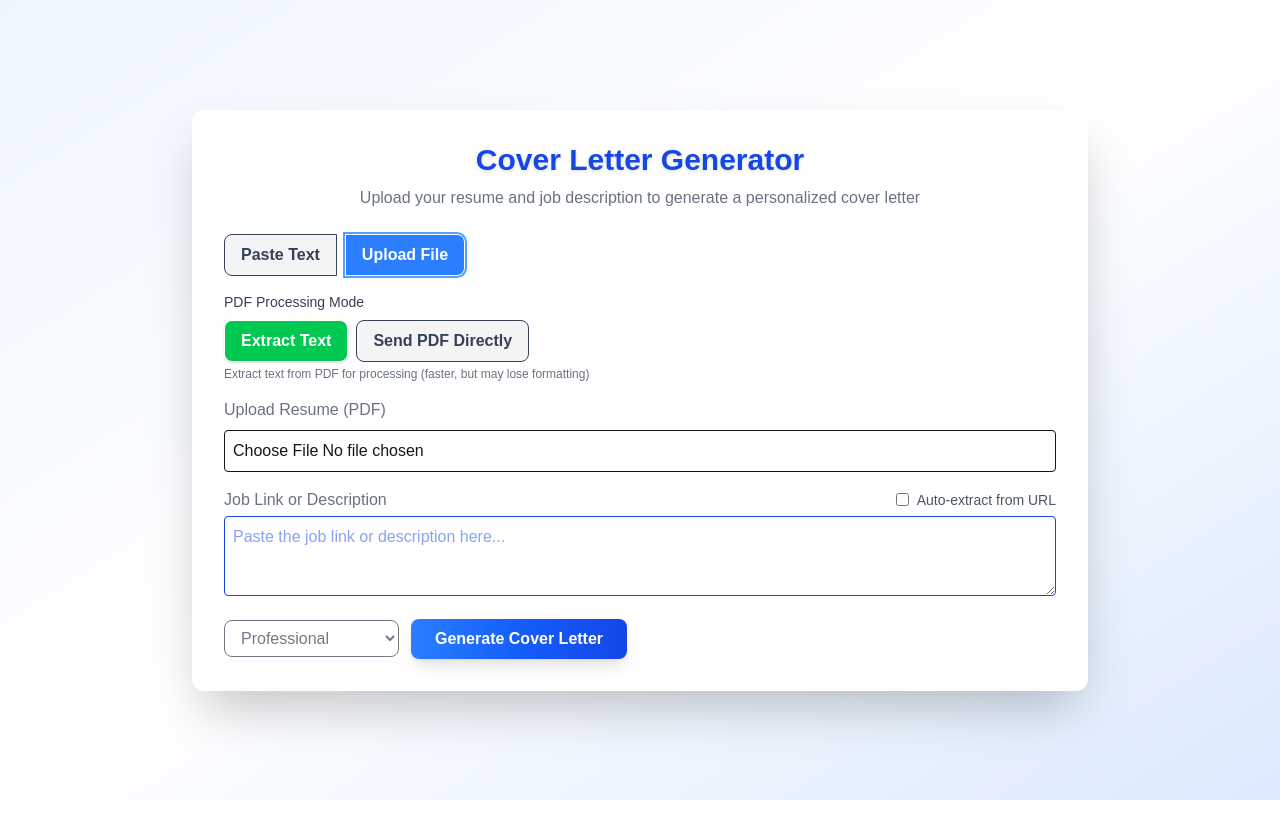
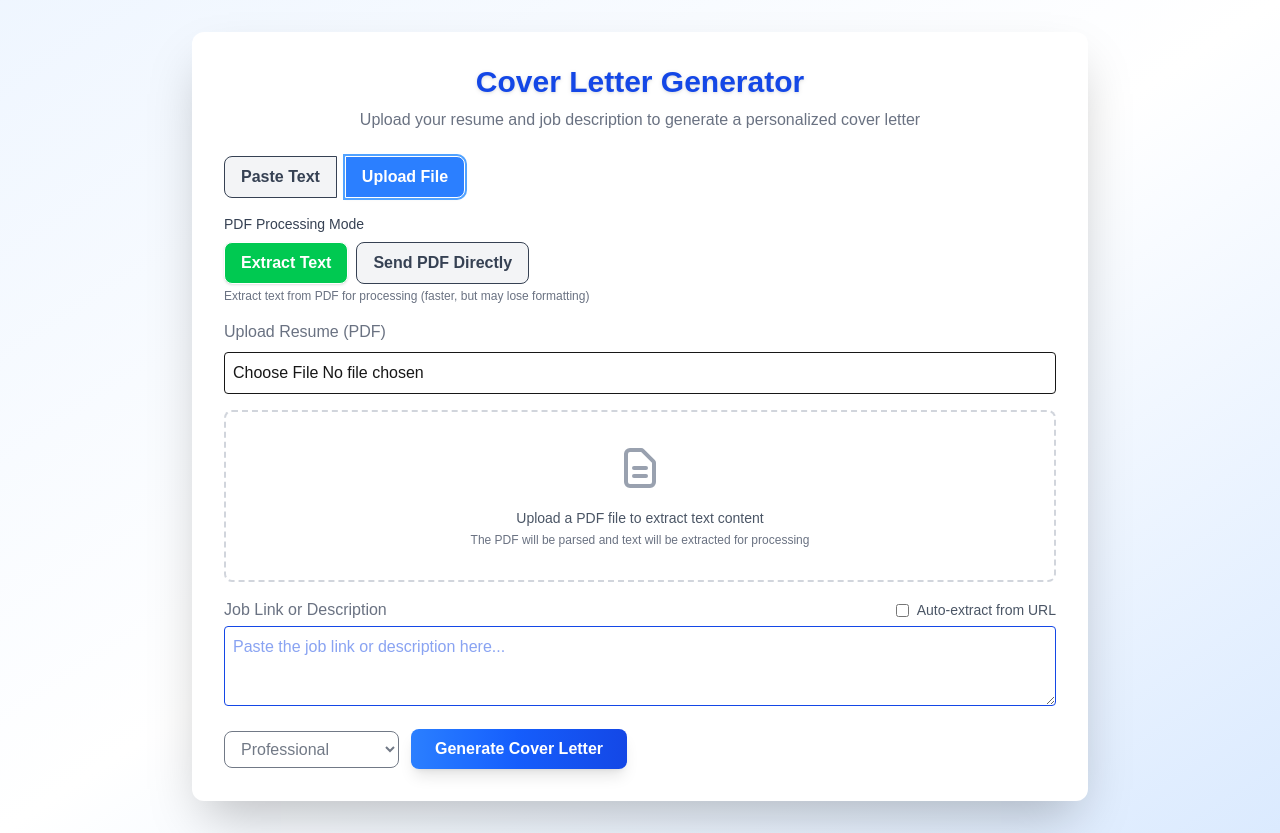
Before and after one commit to fr13dman/job-app-automizer, a Next.js app: page / in a window 1280 px wide. Both pictures are taken after a click on the button "Upload File". Before the commit the page ends 800 px from the top, so only its background shows below. Built offline with nearby package versions, Linux system fonts and the light colour scheme.

Commit message:
Fixed bugs switching between extract and upload PDF

```diff
--- a/app/page.tsx
+++ b/app/page.tsx
@@ -364,6 +364,19 @@ export default function Home() {
         )
     }
 
+    // Add this function to handle PDF processing mode changes
+    const handlePdfProcessingModeChange = (mode: 'extract' | 'direct') => {
+        setPdfProcessingMode(mode)
+
+        // If switching to direct mode, clear the extracted text and sections
+        if (mode === 'direct') {
+            // setResumeText('')
+            // setResumeSections([])
+            setError(null)
+            setSuccessMessage(null)
+        }
+    }
+
     return (
         <div className="min-h-screen flex items-center justify-center bg-gradient-to-br from-blue-50 via-white to-blue-100">
             <ErrorHeader error={error} onClose={() => setError(null)} />
@@ -415,7 +428,7 @@ export default function Home() {
                                         ? 'bg-green-500 text-white shadow'
                                         : 'bg-gray-100 text-gray-700 hover:bg-green-100'
                                 }`}
-                                onClick={() => setPdfProcessingMode('extract')}
+                                onClick={() => handlePdfProcessingModeChange('extract')}
                             >
                                 Extract Text
                             </button>
@@ -425,7 +438,7 @@ export default function Home() {
                                         ? 'bg-purple-500 text-white shadow'
                                         : 'bg-gray-100 text-gray-700 hover:bg-purple-100'
                                 }`}
-                                onClick={() => setPdfProcessingMode('direct')}
+                                onClick={() => handlePdfProcessingModeChange('direct')}
                             >
                                 Send PDF Directly
                             </button>
@@ -485,8 +498,72 @@ export default function Home() {
                         </div>
                     )}
                 </div>
+
+                {/* Resume Content Display */}
                 <div className="mb-4">
-                    {resumeSections.length > 0 ? (
+                    {resumeInputMode === 'text' ? (
+                        // Text input mode - always show textarea
+                        <textarea
+                            className="w-full border rounded p-2 min-h-[120px] focus:ring-2 focus:ring-blue-300 transition text-blue-700"
+                            placeholder="Paste your resume content here..."
+                            value={resumeText}
+                            onChange={(e) => setResumeText(e.target.value)}
+                        />
+                    ) : resumeInputMode === 'file' && pdfProcessingMode === 'direct' ? (
+                        // File input mode with direct processing - show status message
+                        <div className="text-center py-8 text-gray-500 border-2 border-dashed border-gray-300 rounded-lg">
+                            {resumeFile ? (
+                                <div>
+                                    <svg
+                                        className="mx-auto h-12 w-12 text-green-500 mb-4"
+                                        fill="none"
+                                        stroke="currentColor"
+                                        viewBox="0 0 24 24"
+                                    >
+                                        <path
+                                            strokeLinecap="round"
+                                            strokeLinejoin="round"
+                                            strokeWidth={2}
+                                            d="M9 12l2 2 4-4m6 2a9 9 0 11-18 0 9 9 0 0118 0z"
+                                        />
+                                    </svg>
+                                    <p className="text-sm font-medium text-green-600 mb-2">
+                                        PDF file ready for direct processing
+                                    </p>
+                                    <p className="text-xs text-gray-500">
+                                        {resumeFile.name} (
+                                        {(resumeFile.size / 1024 / 1024).toFixed(2)} MB)
+                                    </p>
+                                </div>
+                            ) : (
+                                <div>
+                                    <svg
+                                        className="mx-auto h-12 w-12 text-gray-400 mb-4"
+                                        fill="none"
+                                        stroke="currentColor"
+                                        viewBox="0 0 24 24"
+                                    >
+                                        <path
+                                            strokeLinecap="round"
+                                            strokeLinejoin="round"
+                                            strokeWidth={2}
+                                            d="M9 12h6m-6 4h6m2 5H7a2 2 0 01-2-2V5a2 2 0 012-2h5.586a1 1 0 01.707.293l5.414 5.414a1 1 0 01.293.707V19a2 2 0 01-2 2z"
+                                        />
+                                    </svg>
+                                    <p className="text-sm text-gray-600">
+                                        Upload a PDF file to send directly to the AI
+                                    </p>
+                                    <p className="text-xs text-gray-500 mt-1">
+                                        No text extraction needed - the AI will read the PDF
+                                        directly
+                                    </p>
+                                </div>
+                            )}
+                        </div>
+                    ) : resumeInputMode === 'file' &&
+                      pdfProcessingMode === 'extract' &&
+                      resumeSections.length > 0 ? (
+                        // File input mode with extract processing and sections available
                         <div className="mt-4">
                             <div className="flex justify-between items-center mb-2">
                                 <h3 className="text-lg font-semibold text-gray-700">
@@ -529,17 +606,30 @@ export default function Home() {
                                 />
                             )}
                         </div>
-                    ) : resumeInputMode === 'text' ? (
-                        <textarea
-                            className="w-full border rounded p-2 min-h-[120px] focus:ring-2 focus:ring-blue-300 transition text-blue-700"
-                            placeholder="Paste your resume content here..."
-                            value={resumeText}
-                            onChange={(e) => setResumeText(e.target.value)}
-                        />
-                    ) : (
-                        // Empty div to show the file input
-                        <div></div>
-                    )}
+                    ) : resumeInputMode === 'file' && pdfProcessingMode === 'extract' ? (
+                        // File input mode with extract processing but no sections yet
+                        <div className="text-center py-8 text-gray-500 border-2 border-dashed border-gray-300 rounded-lg">
+                            <svg
+                                className="mx-auto h-12 w-12 text-gray-400 mb-4"
+                                fill="none"
+                                stroke="currentColor"
+                                viewBox="0 0 24 24"
+                            >
+                                <path
+                                    strokeLinecap="round"
+                                    strokeLinejoin="round"
+                                    strokeWidth={2}
+                                    d="M9 12h6m-6 4h6m2 5H7a2 2 0 01-2-2V5a2 2 0 012-2h5.586a1 1 0 01.707.293l5.414 5.414a1 1 0 01.293.707V19a2 2 0 01-2 2z"
+                                />
+                            </svg>
+                            <p className="text-sm text-gray-600">
+                                Upload a PDF file to extract text content
+                            </p>
+                            <p className="text-xs text-gray-500 mt-1">
+                                The PDF will be parsed and text will be extracted for processing
+                            </p>
+                        </div>
+                    ) : null}
                 </div>
                 <div className="mb-4">
                     <div className="flex items-center justify-between">
```
